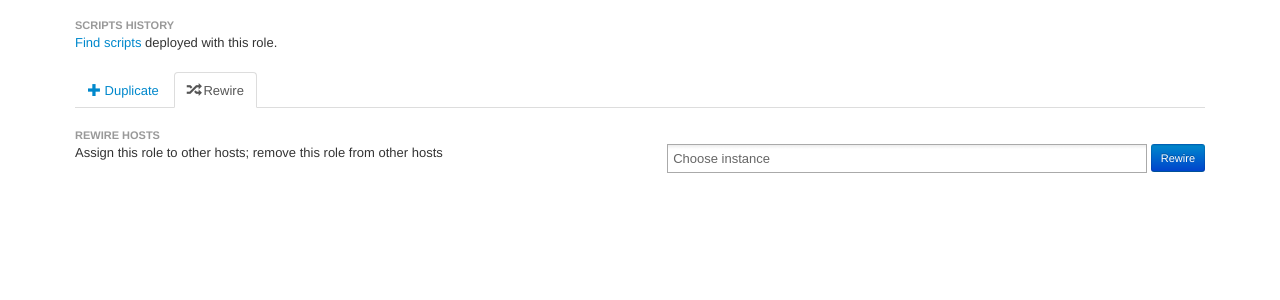
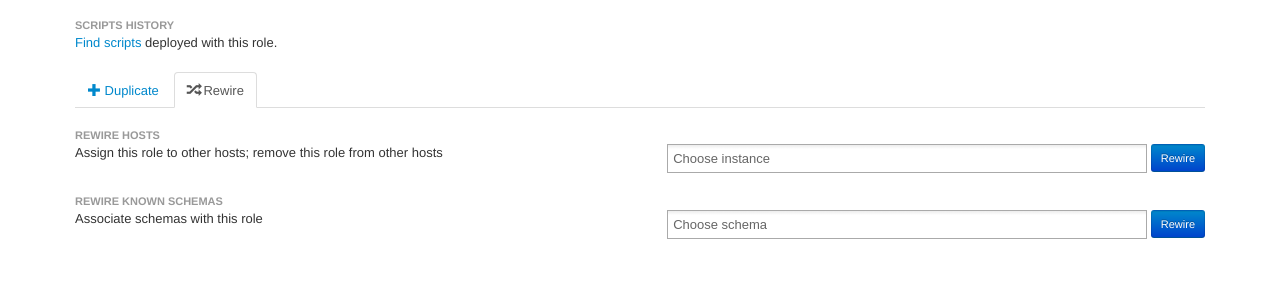
Before and after one commit to outbrain/propagator, a PHP site: page /superschema/index.php?action=database_role in a window 1280 px wide, after a click on "Rewire". Shown: the part 139-439 px from the top of the page. Run offline with PHP 8.4, Linux system fonts and the light colour scheme; data that the repository does not hold is empty.

Commit message:
Supporting Rewire role schemas

```diff
--- a/css/propagator.css
+++ b/css/propagator.css
@@ -271,3 +271,7 @@ th.database_instance_env {
     font-weight: bold;
     color: #2c2c2c;
 }
+
+.tab-pane .tab-pane-section {
+	padding-bottom: 48px;
+}
--- a/lib/Propagator.php
+++ b/lib/Propagator.php
@@ -549,6 +549,10 @@ class Propagator {
     	$data['instances_compact'] = implode("\n", array_map(function($instance) { return $instance['host'].":".$instance['port']; }, $data['instances']));
     	$data['assigned_instance_ids'] = array_map(function($instance) { return $instance['database_instance_id']; }, $data['instances']);
 
+    	$data['all_known_schemas'] = $this->data_model->get_known_schemas();
+    	$data['assigned_schemas'] = $this->data_model->get_known_schemas_by_role($data['database_role_id']);
+    	$data['assigned_schemas_ids'] = array_map(function($schema) { return $schema['known_deploy_schema_id']; }, $data['assigned_schemas']);
+
     	$data['query_mappings'] = safe_presentation_query_mappings($this->data_model->get_database_role_query_mapping($data['database_role_id']));
 
     	$this->load->view("database_role", $data);
@@ -596,6 +600,25 @@ class Propagator {
     			throw new Exception("Unauthorized");
     		}
     		$this->data_model->rewire_database_role($data['database_role_id'], $data['assigned_instance_ids']);
+    		return $this->redirect("database_role", "database_role_id=" . $data['database_role_id']);
+    	}
+    	catch (Exception $e)
+    	{
+    		return $this->redirect("database_role", "database_role_id=" . $data['database_role_id'] . "&error_message=".$e->getMessage());
+    	}
+    }
+
+
+    public function rewire_database_role_schemas() {
+    	$data['database_role_id'] = get_var('database_role_id');
+    	$data['assigned_schema_ids'] = get_var('assigned_schema_ids');
+
+    	try
+    	{
+    		if (!$this->user_is_dba()) {
+    			throw new Exception("Unauthorized");
+    		}
+    		$this->data_model->rewire_database_role_schemas($data['database_role_id'], $data['assigned_schema_ids']);
     		return $this->redirect("database_role", "database_role_id=" . $data['database_role_id']);
     	}
     	catch (Exception $e)
--- a/lib/PropagatorModel.php
+++ b/lib/PropagatorModel.php
@@ -393,6 +393,30 @@ class PropagatorModel {
     }
 
 
+    function rewire_database_role_schemas($database_role_id, $assigned_schema_ids) {
+    	$database = $this->get_database();
+    	$assigned_schema_ids = array_map(
+    			function($e) use ($database, $database_role_id) { return "(".$database->quote($e).", ".$database->quote($database_role_id).")"; },
+    			$assigned_schema_ids
+    	);
+
+    	$this->get_database()->query("
+      	    start transaction;
+      	    delete from
+      	            database_role_known_deploy_schema
+      	        where
+      	            database_role_id = " . $this->get_database()->quote($database_role_id) . "
+      	    ;
+      	    insert into
+      	            database_role_known_deploy_schema (known_deploy_schema_id, database_role_id)
+      	        values
+      	            " . implode(",", $assigned_schema_ids) . "
+      	    ;
+      	    commit;
+   	    ");
+    }
+
+
     function duplicate_database_instance($database_instance_id, $new_database_instance_host, $new_database_instance_port, $new_database_instance_description) {
         $new_database_instance_host = trim($new_database_instance_host);
         $new_database_instance_port = trim($new_database_instance_port);
@@ -542,6 +566,27 @@ class PropagatorModel {
     		")->fetchAll();
     	return $datas;
     }
+
+
+    function get_known_schemas_by_role($database_role) {
+    	$datas = $this->get_database()->query("
+    		SELECT
+    			known_deploy_schema_id, schema_name, known_deploy_schema.is_default,
+    			count(database_instance_id) > 0 as has_mapping
+    		FROM
+    			known_deploy_schema
+    			JOIN database_role_known_deploy_schema USING (known_deploy_schema_id)
+    			LEFT JOIN database_instance_schema_mapping ON (schema_name = from_schema)
+   			WHERE
+    			database_role_id = " . $this->get_database()->quote($database_role) . "
+    		GROUP BY
+    			known_deploy_schema_id, schema_name, known_deploy_schema.is_default
+    		ORDER BY
+    			schema_name
+    		")->fetchAll();
+    	return $datas;
+    }
+
 
     function get_database_roles_by_instance($database_instance_id) {
     	$datas = $this->get_database()->query("
--- a/views/database_role.php
+++ b/views/database_role.php
@@ -101,6 +101,7 @@
             </div>
 
             <div class="tab-pane" id="rewire_role_tab">
+            	<div class="tab-pane-section">
 	                <h6>Rewire hosts</h6>
 
 	                <div class="pull-left">
@@ -111,7 +112,7 @@
 	                    <form action="index.php" method="post" class="form-inline" name="rewire_database_role_form" id="rewire_database_role_form">
 	                        <input type="hidden" name="action" value="rewire_database_role">
 	                        <input type="hidden" name="database_role_id" value="<?php echo htmlspecialchars($database_role["database_role_id"]); ?>">
-                        <select class="chosen-select" multiple="true" name="assigned_instance_ids[]">
+	                        <select class="chosen-select chosen-select-instances" multiple="true" name="assigned_instance_ids[]">
 	                            <?php foreach($all_database_instances as $instance) { ?>
 	                                <tr>
 	                                    <option value="<?php echo $instance["database_instance_id"] ?>"
@@ -126,14 +127,45 @@
 	                    </form>
 	                </div>
 				</div>
+                <div class="tab-pane-section">
+	                <h6>Rewire known schemas</h6>
+
+	                <div class="pull-left">
+	                    Associate schemas with this role
+	                </div>
+
+	                <div class="pull-right">
+	                    <form action="index.php" method="post" class="form-inline" name="rewire_database_role_schema_form" id="rewire_database_role_schema_form">
+	                        <input type="hidden" name="action" value="rewire_database_role_schemas">
+	                        <input type="hidden" name="database_role_id" value="<?php echo htmlspecialchars($database_role["database_role_id"]); ?>">
+	                        <select class="chosen-select chosen-select-schemas" multiple="true" name="assigned_schema_ids[]">
+	                            <?php foreach($all_known_schemas as $schema) { ?>
+	                                <tr>
+	                                    <option value="<?php echo $schema["known_deploy_schema_id"] ?>"
+	                                        <?php if(in_array($schema["known_deploy_schema_id"], $assigned_schemas_ids)) {?>
+	                                            selected="true"
+	                                        <?php } ?>
+	                                    ><?php echo $schema["schema_name"] ?></option>
+	                                </tr>
+	                            <?php } ?>
+	                        </select>
+	                        <input class="btn-primary btn-small" type="submit" value="Rewire" name="submit"/>
+	                    </form>
+	                </div>
+	            </div>
+            </div>
         </div>
     </div>
 <?php } ?>
 
 <script lang="JavaScript">
     $(document).ready(function() {
-        $(".chosen-select").chosen({
+        $(".chosen-select.chosen-select-instances").chosen({
             placeholder_text_multiple: "Choose instance",
+            width: "480px"
+        });
+        $(".chosen-select.chosen-select-schemas").chosen({
+            placeholder_text_multiple: "Choose schema",
             width: "480px"
         });
     });
```
Also changed, not shown: 1 other file. Lines whose indentation alone changed are shown as unchanged.
